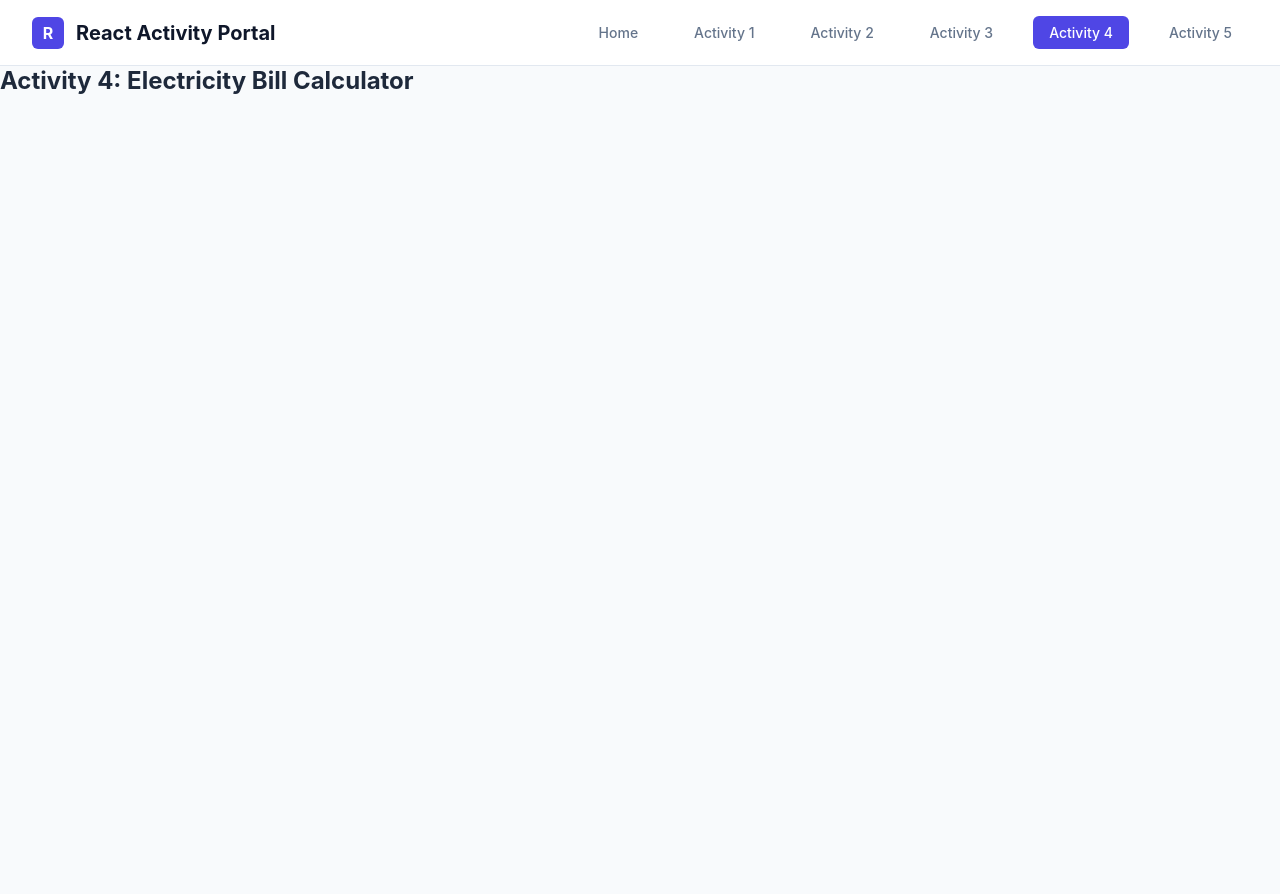
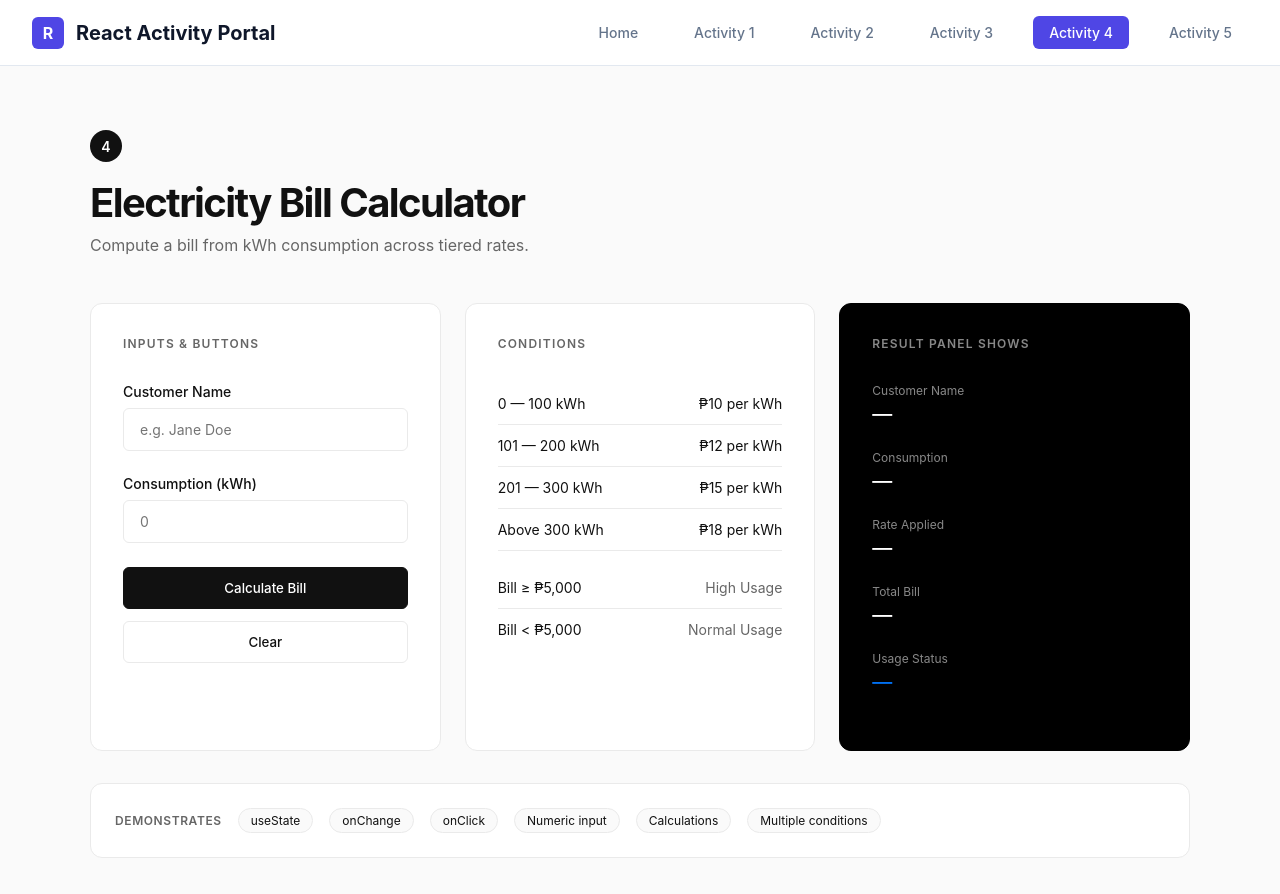
Before and after one commit to zacharygeorge029-boop/gitgab, a React (Vite) app: page / in a window 1280 px wide. Both pictures are taken after a click on the button "Activity 4". Shown: the top 894 px of the page. Before the commit the page ends 800 px from the top, so only its background shows below. Built offline with nearby package versions, Linux system fonts and the light colour scheme.

Commit message:
palagay ako sino nasa likod mo zhanee part 4

```diff
--- a/src/pages/ElectricityBill.jsx
+++ b/src/pages/ElectricityBill.jsx
@@ -1,9 +1,218 @@
-function ElectricityBill() {
+import { useState } from 'react';
+
+export default function ElectricityBill() {
+  const [customerName, setCustomerName] = useState('');
+  const [consumption, setConsumption] = useState('');
+  const [result, setResult] = useState(null);
+
+  const calculateBill = () => {
+    const kwh = parseFloat(consumption);
+    if (!customerName.trim() || isNaN(kwh) || kwh < 0) {
+      alert('Please enter a valid customer name and a positive consumption value.');
+      return;
+    }
+
+    let rate = 0;
+
+    if (kwh <= 100) {
+      rate = 10;
+    } else if (kwh <= 200) {
+      rate = 12;
+    } else if (kwh <= 300) {
+      rate = 15;
+    } else {
+      rate = 18;
+    }
+
+    const totalBill = kwh * rate;
+    const isHigh = totalBill >= 5000;
+    const usageStatus = isHigh ? 'High Electricity Usage' : 'Normal Electricity Usage';
+
+    setResult({
+      name: customerName,
+      consumption: kwh,
+      rateApplied: rate,
+      total: totalBill,
+      status: usageStatus,
+      isHigh: isHigh
+    });
+  };
+
+  const clearForm = () => {
+    setCustomerName('');
+    setConsumption('');
+    setResult(null);
+  };
+
   return (
-    <div className="page-container">
-      <h2>Activity 4: Electricity Bill Calculator</h2>
-    </div>
+    <>
+      <style>{`
+        .vercel-eval-container {
+          --bg-main: #fafafa;
+          --bg-card: #ffffff;
+          --bg-invert: #000000;
+          --text-main: #111111;
+          --text-muted: #666666;
+          --text-invert: #ffffff;
+          --border: #eaeaea;
+          --radius-lg: 12px;
+          --radius-sm: 6px;
+          --font-sans: 'Inter', -apple-system, BlinkMacSystemFont, "Segoe UI", Roboto, sans-serif;
+
+          background-color: var(--bg-main);
+          color: var(--text-main);
+          font-family: var(--font-sans);
+          min-height: 100vh;
+          padding: 4rem 2rem;
+          display: flex;
+          justify-content: center;
+          -webkit-font-smoothing: antialiased;
+        }
+        .v-content { max-width: 1100px; width: 100%; }
+
+        .v-header { margin-bottom: 3rem; }
+        .v-badge {
+          display: inline-flex; align-items: center; justify-content: center;
+          width: 32px; height: 32px; background-color: var(--text-main); color: var(--bg-card);
+          border-radius: 50%; font-weight: 600; font-size: 0.875rem; margin-right: 0.75rem;
+        }
+        .v-title { font-size: 2.5rem; font-weight: 700; letter-spacing: -0.04em; margin: 1rem 0 0.5rem 0; }
+        .v-subtitle { color: var(--text-muted); font-size: 1rem; margin: 0; }
+
+        .v-grid { display: grid; grid-template-columns: repeat(auto-fit, minmax(300px, 1fr)); gap: 1.5rem; }
+
+        .v-card { background: var(--bg-card); border: 1px solid var(--border); border-radius: var(--radius-lg); padding: 2rem; }
+        .v-card-invert { background: var(--bg-invert); color: var(--text-invert); border: 1px solid var(--bg-invert); }
+
+        .v-card-title { font-size: 0.75rem; text-transform: uppercase; letter-spacing: 0.1em; font-weight: 600; margin: 0 0 2rem 0; color: var(--text-muted); }
+        .v-card-invert .v-card-title { color: #888; }
+
+        .v-input-group { margin-bottom: 1.5rem; }
+        .v-label { display: block; font-size: 0.875rem; font-weight: 500; margin-bottom: 0.5rem; color: var(--text-main); }
+        .v-input {
+          width: 100%; padding: 0.75rem 1rem; border: 1px solid var(--border); border-radius: var(--radius-sm);
+          font-size: 0.875rem; transition: border-color 0.2s ease; box-sizing: border-box; background: var(--bg-card); color: var(--text-main);
+        }
+        .v-input:focus { outline: none; border-color: var(--text-main); }
+
+        .v-btn-primary {
+          width: 100%; background: var(--text-main); color: var(--bg-card); border: 1px solid var(--text-main);
+          padding: 0.75rem; border-radius: var(--radius-sm); font-weight: 500; cursor: pointer; margin-bottom: 0.75rem; transition: background 0.2s ease;
+        }
+        .v-btn-primary:hover { background: #333; }
+
+        .v-btn-secondary {
+          width: 100%; background: var(--bg-card); color: var(--text-main); border: 1px solid var(--border);
+          padding: 0.75rem; border-radius: var(--radius-sm); font-weight: 500; cursor: pointer; transition: border-color 0.2s ease;
+        }
+        .v-btn-secondary:hover { border-color: var(--text-main); }
+
+        .v-condition-row { display: flex; justify-content: space-between; font-size: 0.875rem; padding: 0.75rem 0; border-bottom: 1px solid var(--border); }
+        .v-condition-row:last-child { border-bottom: none; }
+
+        .v-result-item { margin-bottom: 1.5rem; }
+        .v-result-label { font-size: 0.75rem; color: #888; margin-bottom: 0.25rem; display: block; }
+        .v-result-value { font-size: 1.25rem; font-weight: 500; }
+        .v-status-error { color: #ff4040; }
+        .v-status-success { color: #0070f3; }
+
+        .v-tags {
+          margin-top: 2rem; padding: 1.5rem; background: var(--bg-card); border: 1px solid var(--border);
+          border-radius: var(--radius-lg); display: flex; align-items: center; gap: 1rem; overflow-x: auto;
+        }
+        .v-tag-label { font-size: 0.75rem; font-weight: 600; text-transform: uppercase; letter-spacing: 0.05em; color: var(--text-muted); }
+        .v-tag { font-size: 0.75rem; padding: 0.25rem 0.75rem; background: var(--bg-main); border: 1px solid var(--border); border-radius: 99px; white-space: nowrap; }
+      `}</style>
+
+      <div className="vercel-eval-container">
+        <div className="v-content">
+
+          <header className="v-header">
+            <div><span className="v-badge">4</span></div>
+            <h1 className="v-title">Electricity Bill Calculator</h1>
+            <p className="v-subtitle">Compute a bill from kWh consumption across tiered rates.</p>
+          </header>
+
+          <div className="v-grid">
+            {/* Inputs Panel */}
+            <div className="v-card">
+              <h3 className="v-card-title">Inputs & Buttons</h3>
+              <div className="v-input-group">
+                <label className="v-label">Customer Name</label>
+                <input
+                  type="text"
+                  className="v-input"
+                  value={customerName}
+                  onChange={(e) => setCustomerName(e.target.value)}
+                  placeholder="e.g. Jane Doe"
+                />
+              </div>
+              <div className="v-input-group">
+                <label className="v-label">Consumption (kWh)</label>
+                <input
+                  type="number"
+                  className="v-input"
+                  value={consumption}
+                  onChange={(e) => setConsumption(e.target.value)}
+                  placeholder="0"
+                />
+              </div>
+              <button onClick={calculateBill} className="v-btn-primary">Calculate Bill</button>
+              <button onClick={clearForm} className="v-btn-secondary">Clear</button>
+            </div>
+
+            {/* Conditions Panel */}
+            <div className="v-card">
+              <h3 className="v-card-title">Conditions</h3>
+              <div className="v-condition-row"><span>0 — 100 kWh</span><span>₱10 per kWh</span></div>
+              <div className="v-condition-row"><span>101 — 200 kWh</span><span>₱12 per kWh</span></div>
+              <div className="v-condition-row"><span>201 — 300 kWh</span><span>₱15 per kWh</span></div>
+              <div className="v-condition-row"><span>Above 300 kWh</span><span>₱18 per kWh</span></div>
+              <div className="v-condition-row" style={{ marginTop: '1rem' }}><span>Bill ≥ ₱5,000</span><span style={{ color: 'var(--text-muted)' }}>High Usage</span></div>
+              <div className="v-condition-row"><span>Bill &lt; ₱5,000</span><span style={{ color: 'var(--text-muted)' }}>Normal Usage</span></div>
+            </div>
+
+            {/* Results Panel */}
+            <div className="v-card v-card-invert">
+              <h3 className="v-card-title">Result Panel Shows</h3>
+              <div className="v-result-item">
+                <span className="v-result-label">Customer Name</span>
+                <span className="v-result-value">{result?.name || '—'}</span>
+              </div>
+              <div className="v-result-item">
+                <span className="v-result-label">Consumption</span>
+                <span className="v-result-value">{result ? `${result.consumption} kWh` : '—'}</span>
+              </div>
+              <div className="v-result-item">
+                <span className="v-result-label">Rate Applied</span>
+                <span className="v-result-value">{result ? `₱${result.rateApplied}.00` : '—'}</span>
+              </div>
+              <div className="v-result-item">
+                <span className="v-result-label">Total Bill</span>
+                <span className="v-result-value">{result ? `₱${result.total.toLocaleString(undefined, {minimumFractionDigits: 2})}` : '—'}</span>
+              </div>
+              <div className="v-result-item">
+                <span className="v-result-label">Usage Status</span>
+                <span className={`v-result-value ${result?.isHigh ? 'v-status-error' : 'v-status-success'}`}>
+                  {result?.status || '—'}
+                </span>
+              </div>
+            </div>
+          </div>
+
+          {/* Footer Concepts */}
+          <div className="v-tags">
+            <span className="v-tag-label">Demonstrates</span>
+            <span className="v-tag">useState</span>
+            <span className="v-tag">onChange</span>
+            <span className="v-tag">onClick</span>
+            <span className="v-tag">Numeric input</span>
+            <span className="v-tag">Calculations</span>
+            <span className="v-tag">Multiple conditions</span>
+          </div>
+
+        </div>
+      </div>
+    </>
   );
 }
-
-export default ElectricityBill;
```
